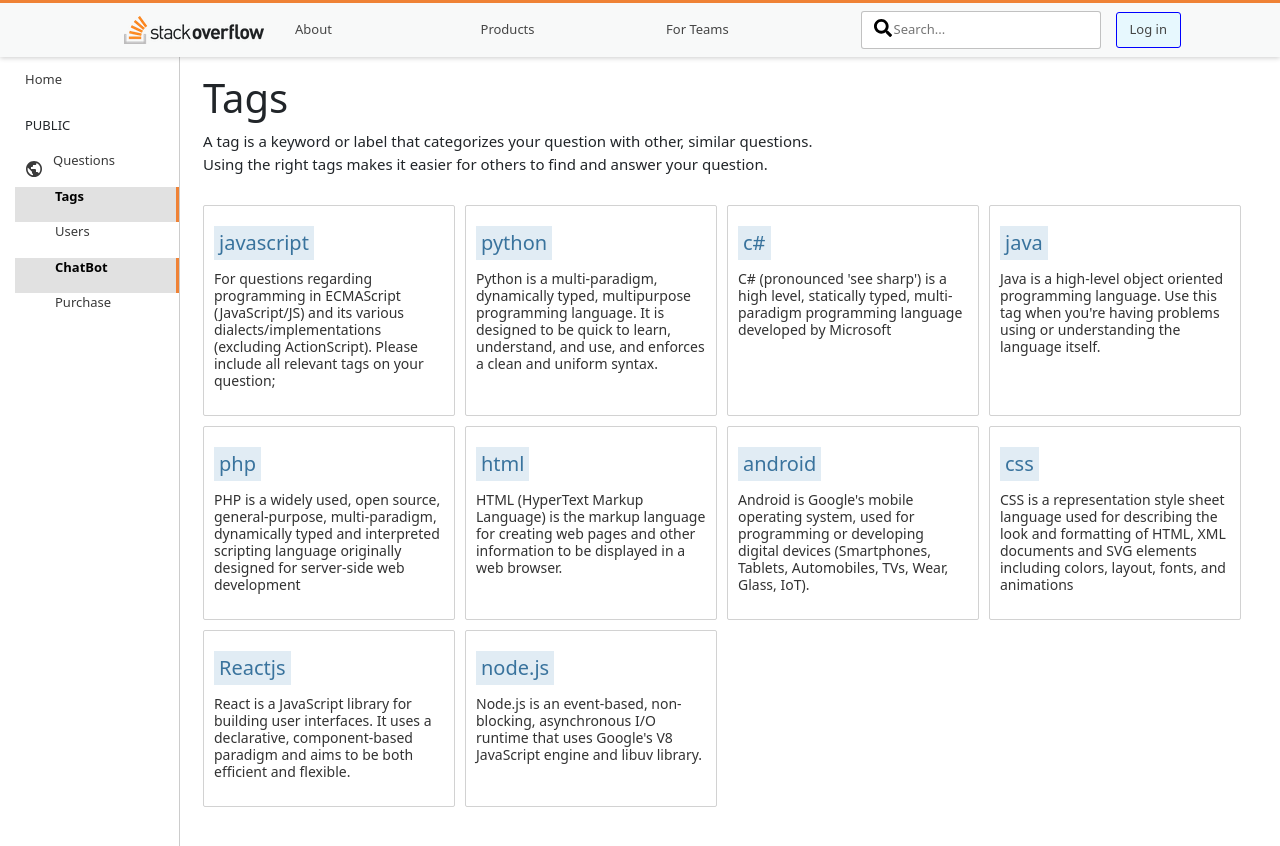
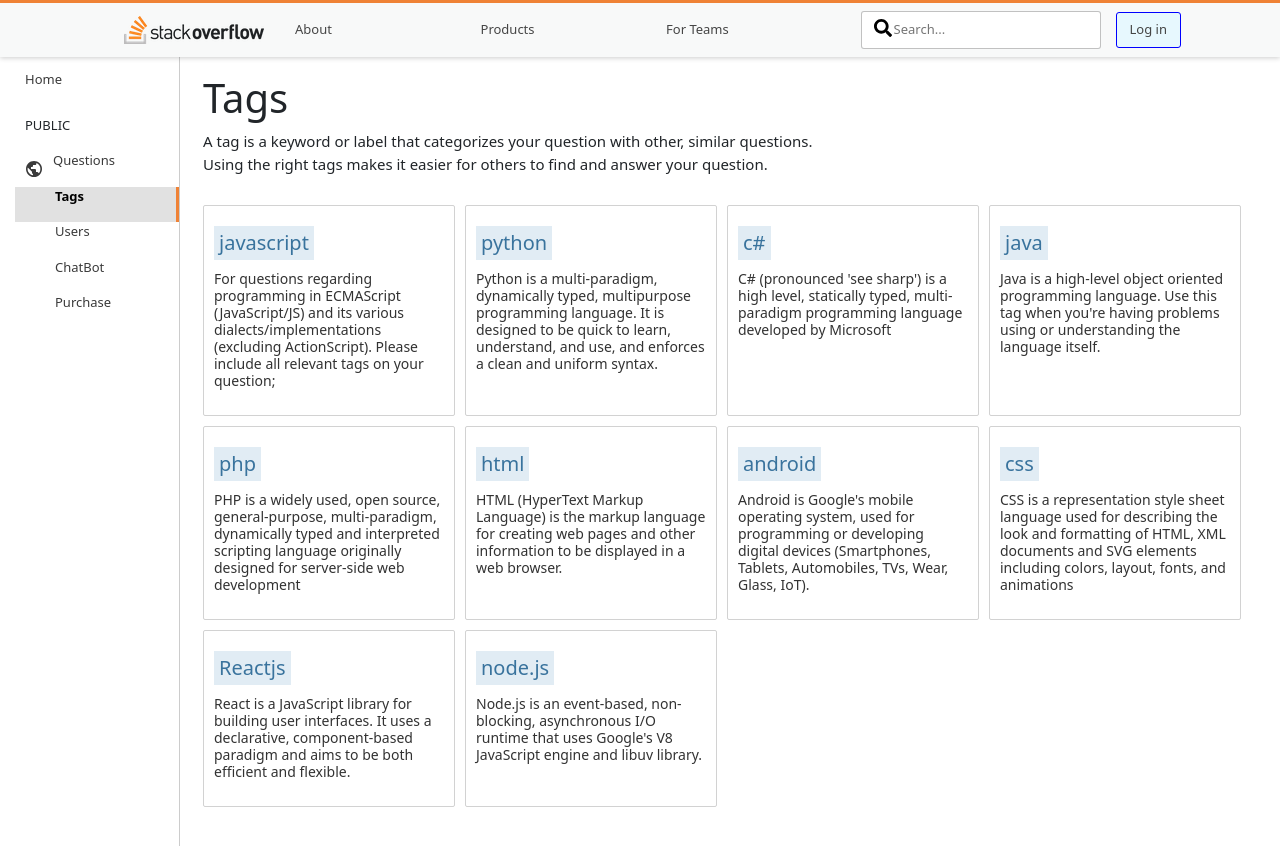
Before and after one commit to rohitPandey469/client-null, a React (Create React App) app: page /Tags in a window 1280 px wide. Shown: the top 846 px of the page. Built offline with nearby package versions, Linux system fonts and the light colour scheme; no server answers.

Commit message:
Update LeftSidebar.jsx

```diff
--- a/src/components/LeftSidebar/LeftSidebar.jsx
+++ b/src/components/LeftSidebar/LeftSidebar.jsx
@@ -79,6 +79,7 @@
             className="nav-btn"
           >
             <NavLink
+              to="/"
               className="side-nav-links"
               activeclassname="active"
               style={{ paddingLeft: "40px" }}
```
